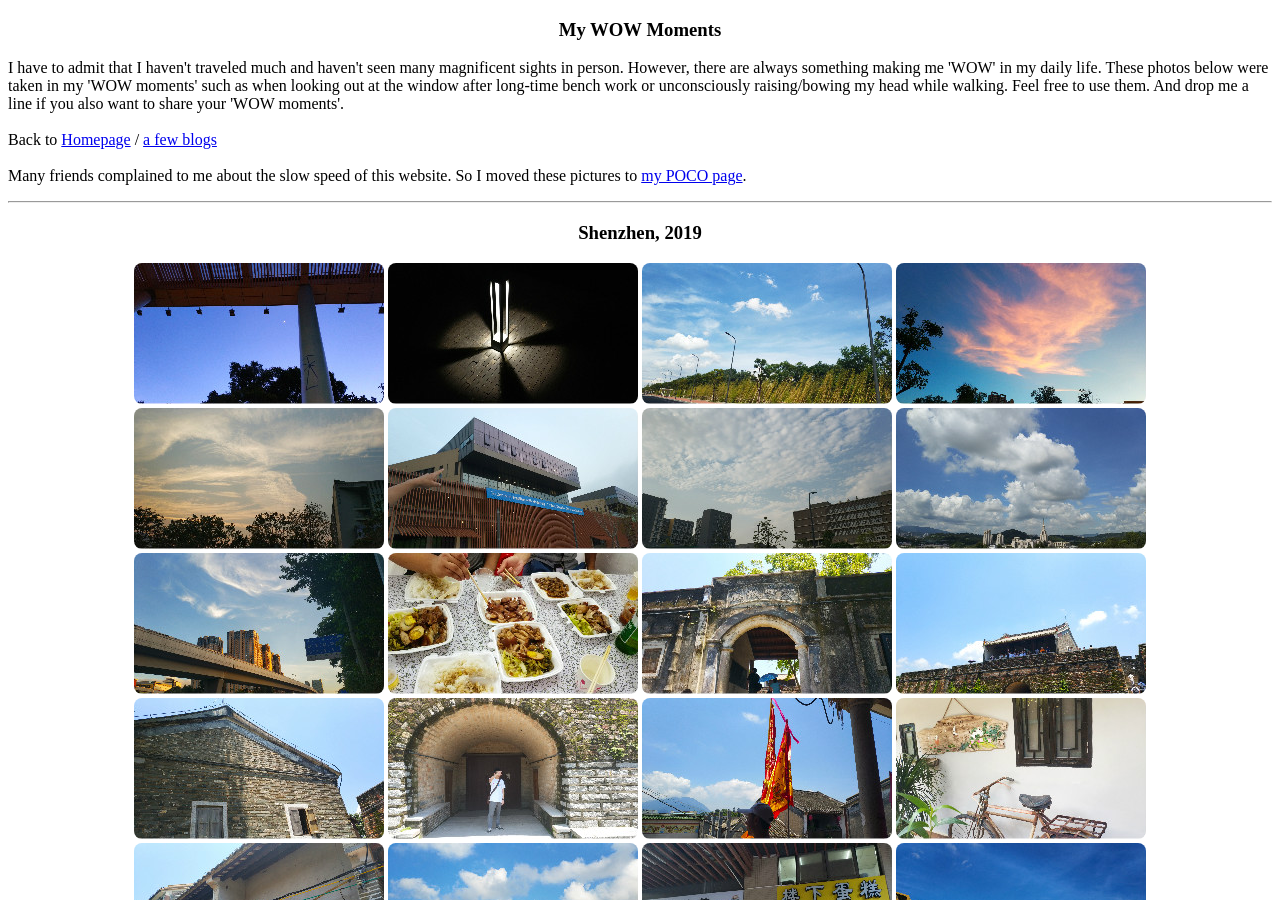
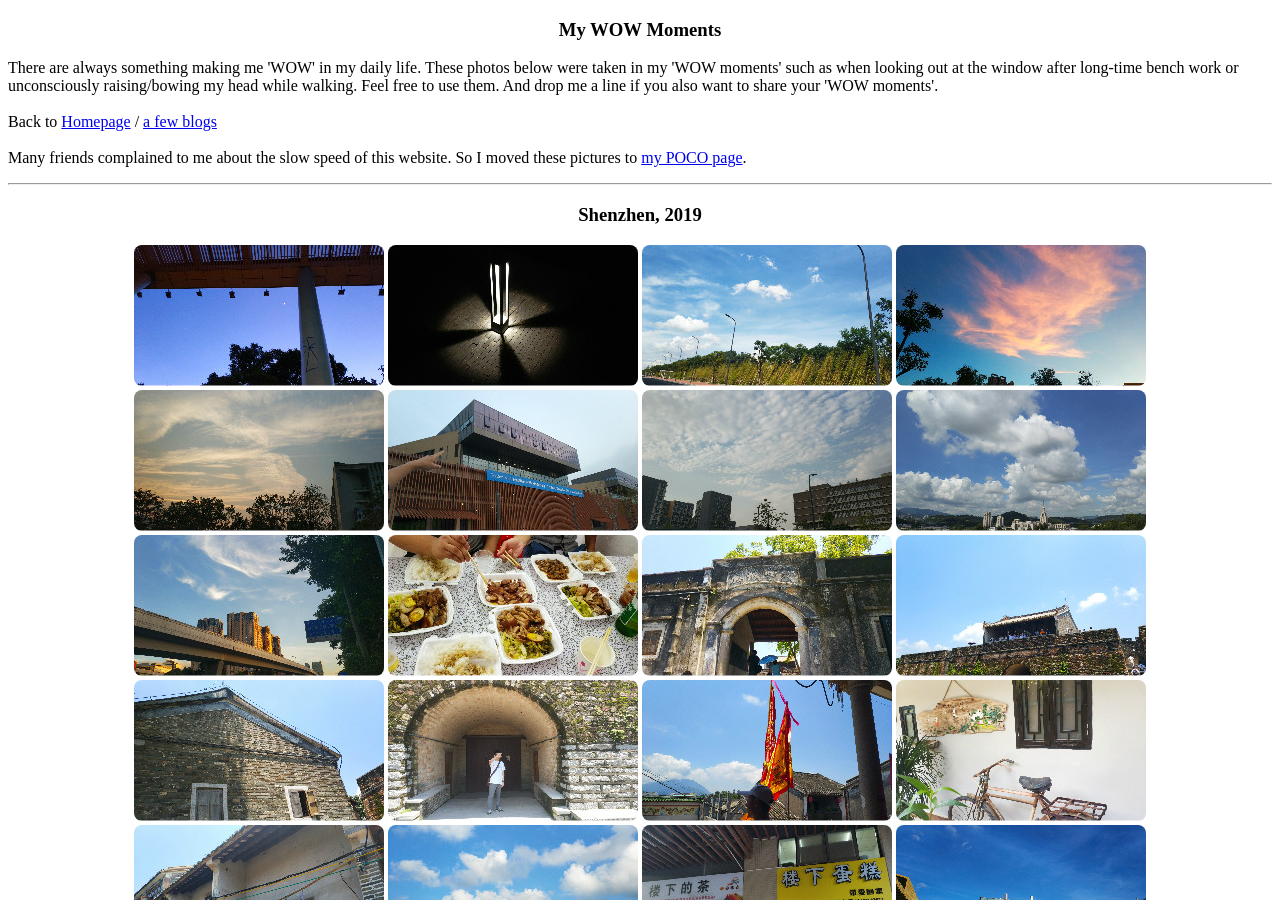
Before and after one commit to PAULYZHENG/paulyzheng.github.io, a Jekyll site: the page photograph/index.html, which Jekyll copies as it is, in a window 1280 px wide and 900 px high. Built offline with Jekyll 4.4.1, drawn with Linux system fonts in a browser that asks for light colours.

Commit message:
Update index.html

```diff
--- a/photograph/index.html
+++ b/photograph/index.html
@@ -11,8 +11,7 @@
   <section style="text-align:center;">
     <h3>My WOW Moments</h3>
     <p style="text-align:left;">
-      I have to admit that I haven't traveled much and haven't seen many magnificent sights in person.
-      However, there are always something making me 'WOW' in my daily life.
+      There are always something making me 'WOW' in my daily life.
       These photos below were taken in my 'WOW moments' such as
       when looking out at the window after long-time bench work or unconsciously raising/bowing my head while walking.
       Feel free to use them. And drop me a line if you also want to share your 'WOW moments'.<br/>
```
